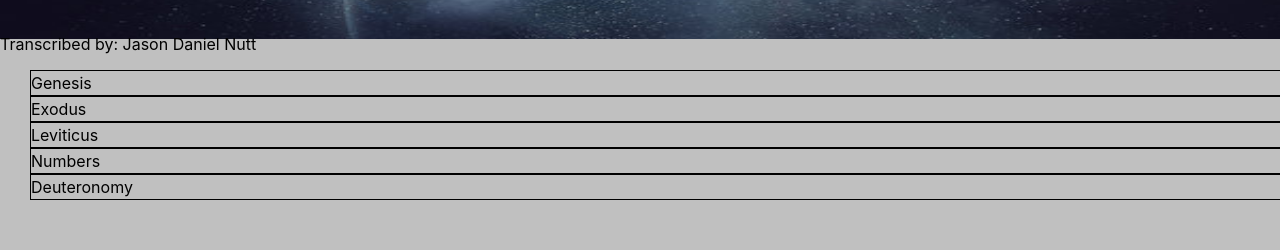
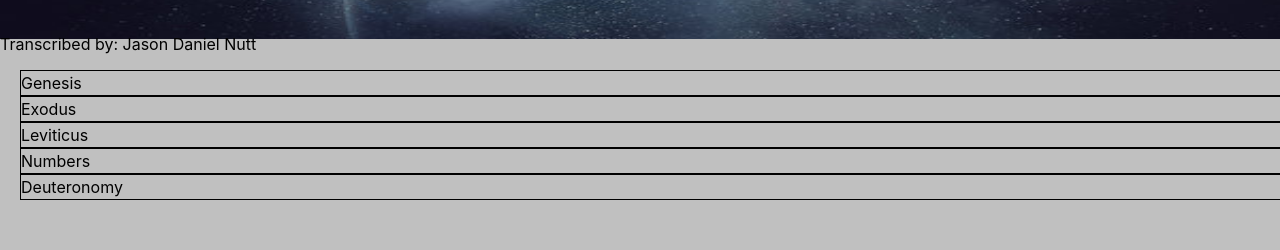
Before and after one commit to jnutt367/the-holy-bible, a Next.js app: page / in a window 1280 px wide. Shown: the part 467-717 px from the top of the page. Built offline with nearby package versions, Linux system fonts and the light colour scheme.

Commit message:
Update Home.module.css

```diff
--- a/styles/Home.module.css
+++ b/styles/Home.module.css
@@ -34,7 +34,7 @@
   list-style-type: none;
 }
 .li {
-  margin-left:-10px;
+  margin-left:-20px;
   width:100vw;
   grid-gaps: 10px;
   border: 1px solid black;
```
